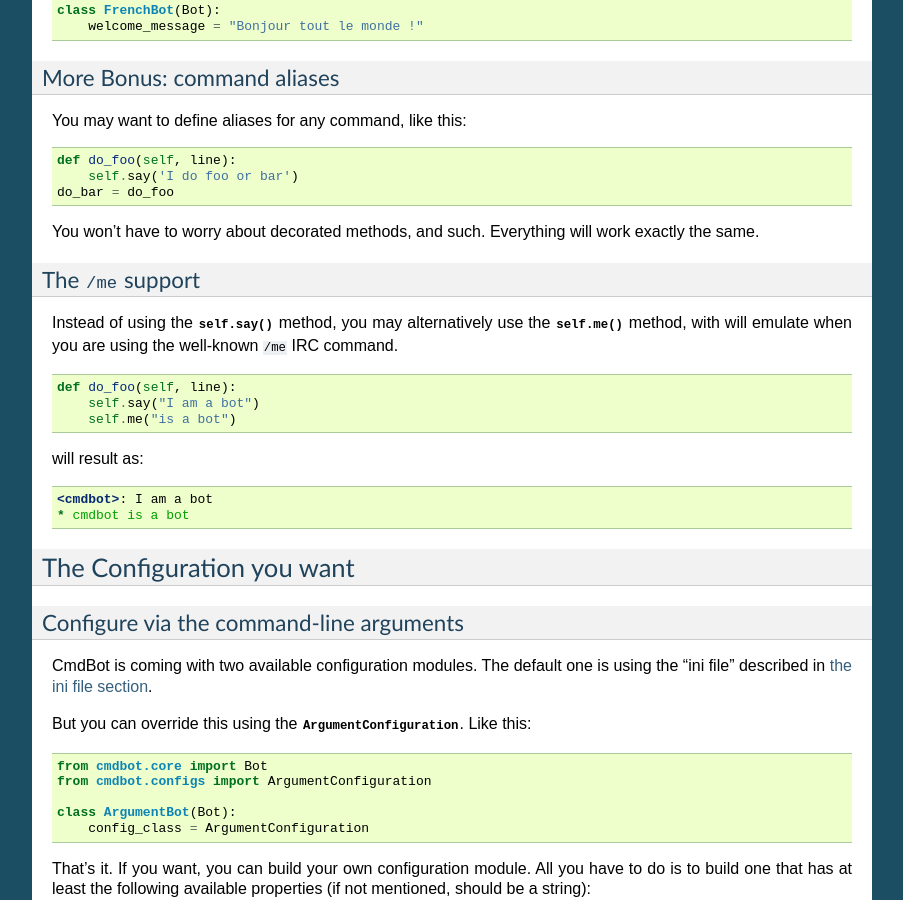
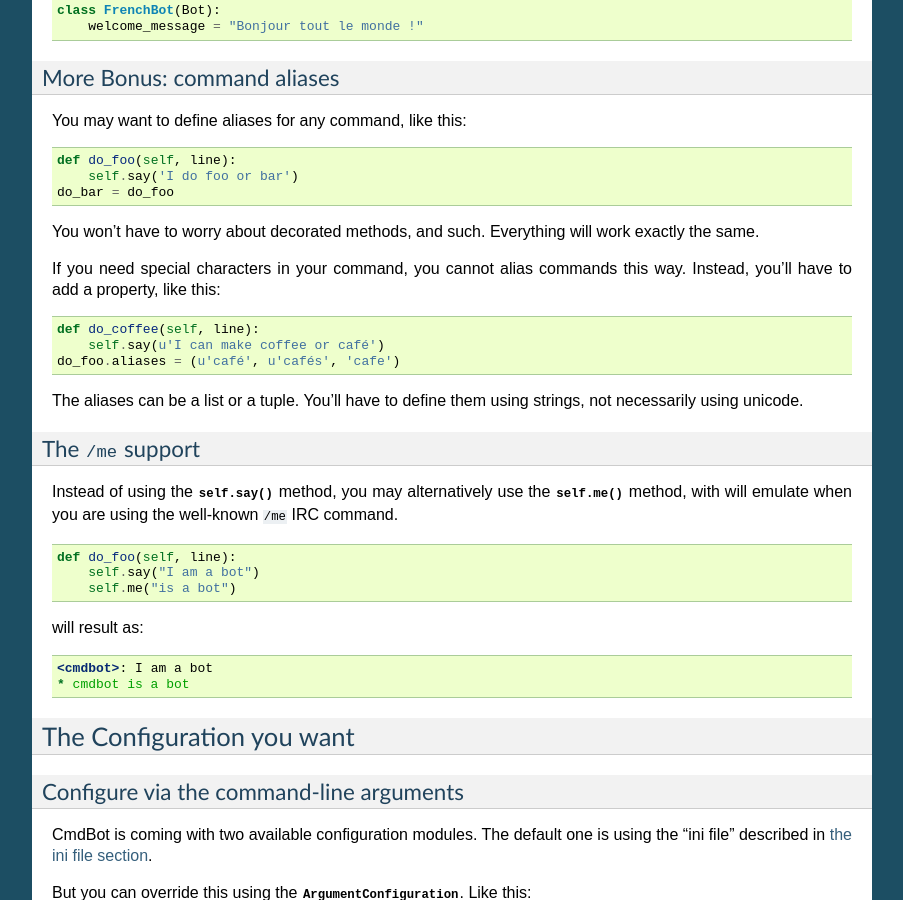
Before and after one commit to brunobord/cmdbot, a Sphinx documentation site: the page built from docs/your_bot.rst, in a window 1280 px wide and 900 px high, scrolled down 1621 px. Shown: the whole window, without its empty margins (198-1101 px from the left). Built offline with Sphinx 7.4.7, drawn with Linux system fonts in a browser that asks for light colours.

Commit message:
documentation about alias

```diff
--- a/docs/your_bot.rst
+++ b/docs/your_bot.rst
@@ -126,6 +126,18 @@ You may want to define aliases for any command, like this:
 You won't have to worry about decorated methods, and such. Everything will work
 exactly the same.
 
+If you need special characters in your command, you cannot alias commands this
+way. Instead, you'll have to add a property, like this:
+
+.. code-block:: python
+
+    def do_coffee(self, line):
+        self.say(u'I can make coffee or café')
+    do_foo.aliases = (u'café', u'cafés', 'cafe')
+
+The aliases can be a list or a tuple. You'll have to define them using strings,
+not necessarily using unicode.
+
 The ``/me`` support
 -------------------
 
```
Also changed, not shown: 1 other file.
